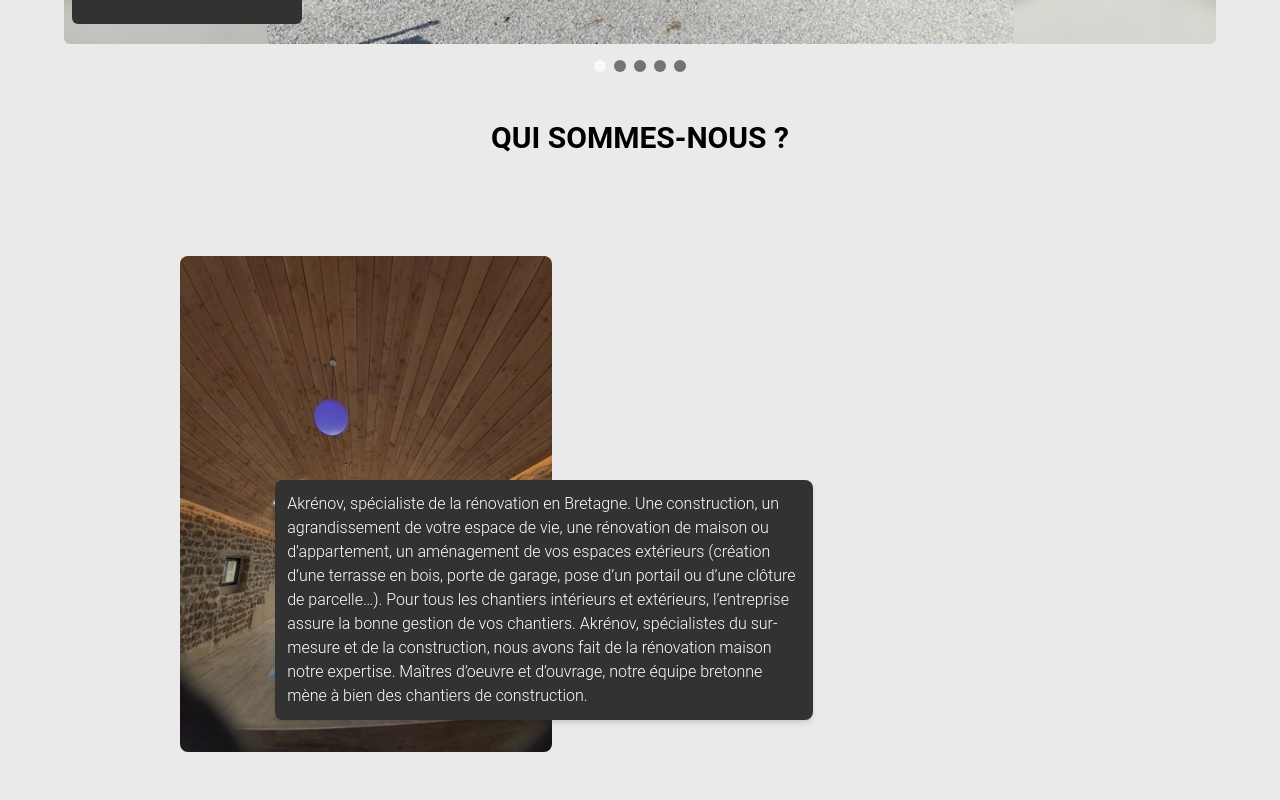
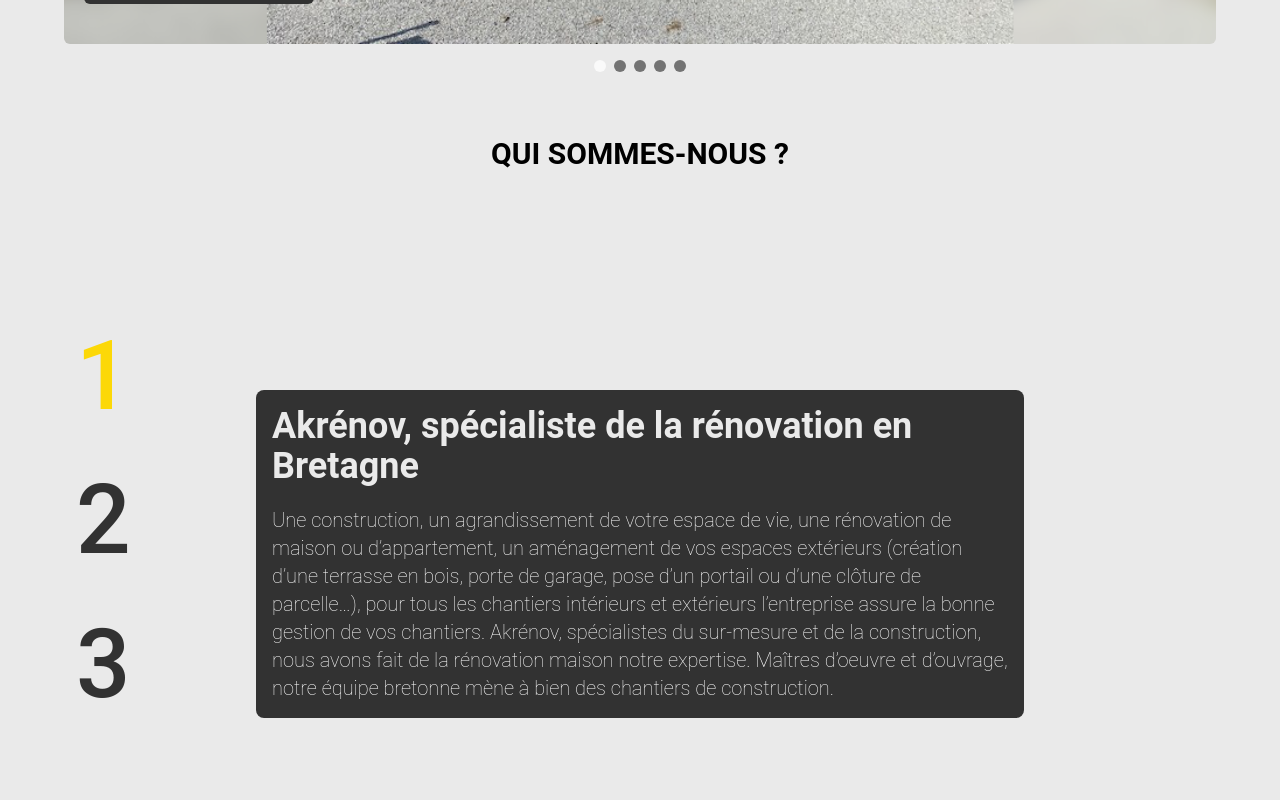
Before and after one commit to GaspardPcht/AkRenov, a Next.js app: page / in a window 1280 px wide. Shown: the part 720-1520 px from the top of the page. Built offline with nearby package versions, Linux system fonts and the light colour scheme.

Commit message:
Amélioration de la structure et du style des composants : mise à jour des styles dans Carousel, ajout de propriétés dans Header, refonte de ContainerText pour inclure un titre et des enfants, et gestion de la visibilité du header dans la page d'accueil.

```diff
--- a/app/About/page.tsx
+++ b/app/About/page.tsx
@@ -1,58 +1,43 @@
-import React from 'react';
-import Image from 'next/image';
+import React, { useState } from 'react';
 import ContainerText from '../components/ContainerText';
 
 export default function About() {
+  const [selectedNumber, setSelectedNumber] = useState<number>(1);
+
+  const handleNumberClick = (number: number) => {
+    setSelectedNumber(number);
+  };
+
+  const renderContainerText = () => {
+    switch (selectedNumber) {
+      case 1:
         return (
-    <div className="">
-      <div className="flex justify-center text-2xl md:text-3xl font-bold mb-20 text-black">
-        <h1>QUI SOMMES-NOUS ?</h1>
-      </div>
+          <ContainerText
+            title="Akrénov, spécialiste de la rénovation en Bretagne"
+            text={`
+              Une construction, un agrandissement de votre espace de vie, une
+              rénovation de maison ou d’appartement, un aménagement de vos
+              espaces extérieurs (création d’une terrasse en bois, porte de
+              garage, pose d’un portail ou d’une clôture de parcelle…), pour
+              tous les chantiers intérieurs et extérieurs l’entreprise assure la
+              bonne gestion de vos chantiers.
 
-      {/* Image Section */}
-      <div className="flex justify-center lg:justify-normal mb-6 p-5  relative  ">
-        <Image
-          src="/assets/piscine.png"
-          alt="Piscine rénovée par Akrénov"
-          className='lg:w-[30%] rounded-lg mx-40'
-          width={500}  // Ajuste la largeur selon ton image
-          height={300} // Ajuste la hauteur selon ton image
+              Akrénov, spécialistes du sur-mesure et de la construction, nous
+              avons fait de la rénovation maison notre expertise. Maîtres
+              d’oeuvre et d’ouvrage, notre équipe bretonne mène à bien des
+              chantiers de construction.
+            `}
           />
-
-        {/* Text container */}
-        <div className="hidden absolute lg:flex mt-4 lg:mt-0 bottom-9 lg:w-3/5 left-40">
+        );
+      case 2:
+        return (
           <ContainerText
-            text={
-              <p>Akrénov, spécialiste de la rénovation en Bretagne. Une construction, un agrandissement de votre espace de vie, une rénovation de maison ou d’appartement, un aménagement de vos espaces extérieurs (création d’une terrasse en bois, porte de garage, pose d’un portail ou d’une clôture de parcelle…). Pour tous les chantiers intérieurs et extérieurs, l’entreprise assure la bonne gestion de vos chantiers. Akrénov, spécialistes du sur-mesure et de la construction, nous avons fait de la rénovation maison notre expertise. Maîtres d’oeuvre et d’ouvrage, notre équipe bretonne mène à bien des chantiers de construction.</p>
-            }
-          />
-        </div>
-      </div>
-
-      {/* Text for mobile */}
-      <div className="lg:hidden mt-4">
-        <ContainerText
-          text={
-            <p>Akrénov est une entreprise bretonne spécialisée dans la rénovation, la construction et l’aménagement d’espaces intérieurs et extérieurs (terrasses, portes de garage, clôtures). Experts du sur-mesure, nous assurons la gestion complète de vos chantiers en tant que maîtres d’œuvre et d’ouvrage.</p>
-          }
-        />
-      </div>
-
-      <div className="flex justify-center lg:justify-end mb-6 relative lg:right-36 mt-10 lg:mt-36 ">
-        <Image
-          src="/assets/veranda_after.png"
-          alt="Piscine rénovée par Akrénov"
-          width={500}  // Ajuste la largeur selon ton image
-          height={300} // Ajuste la hauteur selon ton image
-        />
-
-        {/* Text container */}
-        <div className="hidden absolute lg:flex mt-4 lg:mt-0 bottom-9 right-32">
-          <ContainerText
-            text={
-              <div>
-                <p>Chez Akrénov Bretagne, c’est un regroupement de corps de métiers du bâtiment pour répondre à l’ensemble des projets de construction et de rénovation pour tous types de maisons :</p>
-                <ul className="list-disc list-inside mt-2">
+            title="Chez Akrénov Bretagne c’est un regroupement de corps de métiers du bâtiment"
+            text="Pour répondre à l’ensemble des projets de construction et de rénovation pour tous types de maisons."
+          >
+            <ul className="list-disc pl-6 mt-3 text-lg">
+              <li>Menuisier fabricant-poseur</li>
+              <li>Spécialiste du sur-mesure et de la rénovation</li>
               <li>Plaquiste</li>
               <li>Charpentier</li>
               <li>Maçon</li>
@@ -60,57 +45,54 @@
               <li>Chauffagiste</li>
               <li>Electricien</li>
             </ul>
+          </ContainerText>
+        );
+      case 3:
+        return (
+          <ContainerText
+            title="L’équipe d’Akrénov intervient en Bretagne"
+            text="L’équipe d’Akrénov intervient en Bretagne dans les communes du Finistère (29) et des Côtes d’Armor (22) pour vos menuiseries PVC et aluminium, la pose de vos portes, de vos volets ou vos fenêtres, ainsi que la pose de vos portails, de vos portes de garage, de vos stores ou encore vos escaliers. Vous l’avez compris, Akrénov va jusqu’au bout de ses services."
+          />
+        );
+      default:
+        return <ContainerText title="Sélectionnez un numéro" text="" />;
+    }
+  };
+
+  return (
+    <div className="relative min-h-screen flex flex-col items-center justify-center">
+      {/* Header */}
+      <div className="flex justify-center w-full  py-4">
+        <h1 className="text-2xl md:text-3xl font-bold text-black">
+          QUI SOMMES-NOUS ?
+        </h1>
       </div>
-            }
-          />
+
+      {/* Main Content */}
+      <div className="flex-1 flex flex-col items-center justify-center">
+        {/* Numbers */}
+        <div className="absolute left-[14vw] top-[50%] transform -translate-y-1/2 -translate-x-1/2 pl-2">
+          <div className="flex flex-col text-[64px] md:text-[96px] font-medium font-roboto  stroke-black stroke-1 mr-40">
+            {[1, 2, 3].map((number) => (
+              <button
+                key={number}
+                onClick={() => handleNumberClick(number)}
+                className={`cursor-pointer hover:text-[#FCD807]  ${
+                  selectedNumber === number
+                    ? 'text-[#FCD807] opacity-100'
+                    : 'text-[#323232]'
+                }`}
+              >
+                {number}
+              </button>
+            ))}
           </div>
         </div>
 
-      {/* Text for mobile */}
-      <div className="lg:hidden mt-4">
-        <ContainerText
-          text={
-            <div>
-              <p>Chez Akrénov Bretagne, c’est un regroupement de corps de métiers du bâtiment pour répondre à l’ensemble des projets de construction et de rénovation pour tous types de maisons :</p>
-              <ul className="list-disc list-inside mt-2">
-                <li>Plaquiste</li>
-                <li>Charpentier</li>
-                <li>Maçon</li>
-                <li>Plombier</li>
-                <li>Chauffagiste</li>
-                <li>Electricien</li>
-              </ul>
+        {/* Rendered Content */}
+        <div className="flex justify-center  ">
+          {renderContainerText()}
         </div>
-          }
-        />
-      </div>
-
-      <div className="flex justify-center lg:justify-normal mt-4 mb-6 lg:mt-36 relative  ">
-        <Image
-          src="/assets/cuisine_3.png"
-          alt="Piscine rénovée par Akrénov"
-          className='w-[90%] lg:w-[50%]'
-          width={600}  // Ajuste la largeur selon ton image
-          height={400} // Ajuste la hauteur selon ton image
-        />
-
-        {/* Text container */}
-        <div className="hidden absolute lg:flex mt-4 lg:mt-0 bottom-9 left-1">
-          <ContainerText
-            text={
-              <p>Akrénov, spécialiste de la rénovation en Bretagne. Une construction, un agrandissement de votre espace de vie, une rénovation de maison ou d’appartement, un aménagement de vos espaces extérieurs (création d’une terrasse en bois, porte de garage, pose d’un portail ou d’une clôture de parcelle…). Pour tous les chantiers intérieurs et extérieurs, l’entreprise assure la bonne gestion de vos chantiers. Akrénov, spécialistes du sur-mesure et de la construction, nous avons fait de la rénovation maison notre expertise. Maîtres d’oeuvre et d’ouvrage, notre équipe bretonne mène à bien des chantiers de construction.</p>
-            }
-          />
-        </div>
-      </div>
-
-      {/* Text for mobile */}
-      <div className="lg:hidden mt-4">
-        <ContainerText
-          text={
-            <p>Akrénov est une entreprise bretonne spécialisée dans la rénovation, la construction et l’aménagement d’espaces intérieurs et extérieurs (terrasses, portes de garage, clôtures). Experts du sur-mesure, nous assurons la gestion complète de vos chantiers en tant que maîtres d’œuvre et d’ouvrage.</p>
-          }
-        />
       </div>
     </div>
   );
--- a/app/components/Carousel.tsx
+++ b/app/components/Carousel.tsx
@@ -104,8 +104,8 @@
         >
           {/* Bloc de texte sur l'image */}
           <div
-            className="absolute bottom-5 left-2 bg-[#323232] text-[#EAEAEA] p-4 rounded-md
-              w-[60%] sm:w-[50%] md:w-[40%] lg:w-[30%] xl:w-[20%] text-2xl font-poppins font-extrabold"
+            className="absolute bottom-10 left-5 bg-[#323232] text-[#EAEAEA] p-4 rounded-md
+              w-[60%] sm:w-[50%] md:w-[40%] lg:w-[50%] xl:w-[20%] text-3xl font-roboto font-extralight"
           >
             <p>{texts[idx]}</p>
           </div>
--- a/app/components/ContainerText.tsx
+++ b/app/components/ContainerText.tsx
@@ -1,27 +1,21 @@
 import React from 'react';
 
-interface ButtonHoverProps {
-  text: React.ReactNode; // Accepte du JSX ou une chaîne de caractères
+interface ContainerTextProps {
+  text: string;
+  title: string;
+  children?: React.ReactNode; // Ajout de children en tant que React.ReactNode
 }
 
-const ContainerText: React.FC<ButtonHoverProps> = ({ text }) => {
+const ContainerText: React.FC<ContainerTextProps> = ({ text, title, children }) => {
   return (
-    <div
-      className="
-        p-3
-        bg-[#323232]
-        text-1xl
-        font-poppins
-        font-light
-        text-white
-        w-[90%]
-        lg:w-[70%]
-        mx-auto
-        my-4
-        rounded-lg
-        shadow-md"
-    >
-      {text}
+    <div className="p-4 bg-[#323232] font-roboto w-[90%] lg:w-[60%] rounded-lg">
+      <h2 className="text-4xl font-roboto font-semibold text-[#EAEAEA] text-left">
+        {title}
+      </h2>
+      <div className="mt-5 text-xl font-roboto font-extralight text-white text-left">
+        {text}
+      </div>
+      {children && <div className="mt-5 text-left">{children}</div>} {/* Affichage des enfants s'il y en a */}
     </div>
   );
 };
--- a/app/components/Header.tsx
+++ b/app/components/Header.tsx
@@ -1,4 +1,3 @@
-"use client";
 import { useState } from "react";
 import { motion } from "framer-motion";
 import Image from "next/image";
@@ -7,12 +6,14 @@
   readonly scrollToAbout: () => void;
   readonly scrollToWork: () => void;
   readonly scrollToContact: () => void;
+  readonly className?: string; // Ajouter className comme propriété optionnelle
 }
 
 export default function Header({
   scrollToAbout,
   scrollToWork,
   scrollToContact,
+  className // Assurer que className est reçu en tant que prop
 }: HeaderProps) {
   const [isMenuOpen, setIsMenuOpen] = useState(false);
 
@@ -28,7 +29,7 @@
   };
 
   return (
-    <header className="fixed top-0 left-0 right-0 z-10 bg-[#323232] h-24 flex items-center justify-between w-full px-4">
+    <header className={`fixed top-0 left-0 right-0 z-10 bg-[#323232] h-24 flex items-center justify-between w-full px-4 ${className}`}>
       <div
         className="flex items-center cursor-pointer text-left ml-4"
         onClick={scrollToTop}
```
Also changed, not shown: app/page.tsx (+24 -21 lines). Lines whose indentation alone changed are shown as unchanged.
